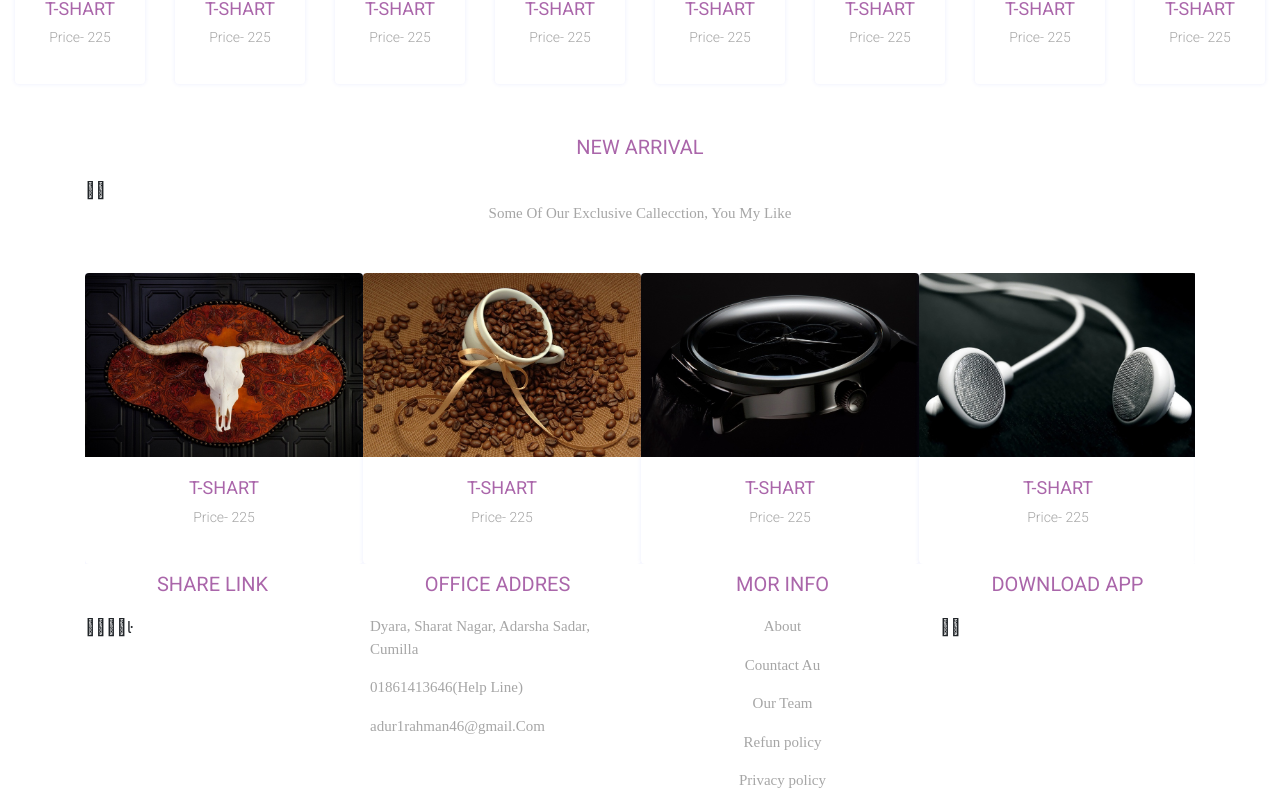
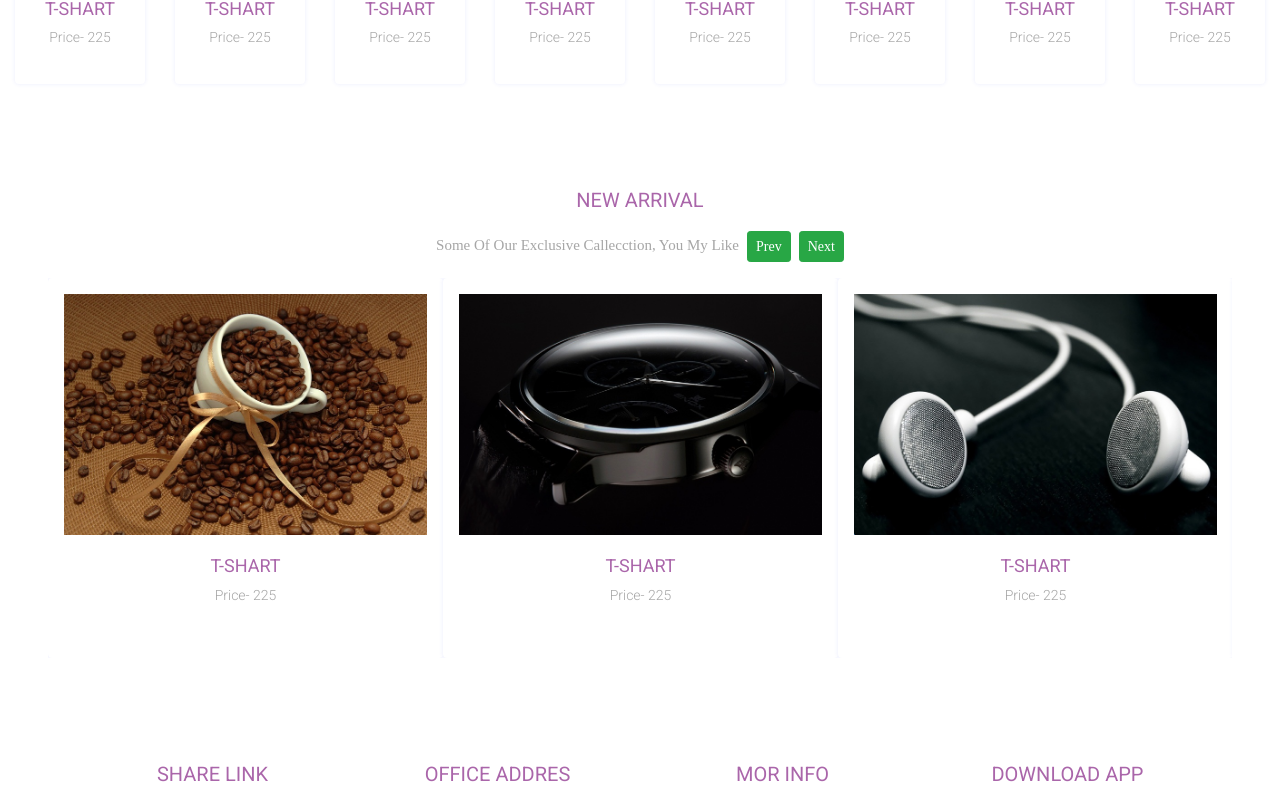
Before and after one commit to abdur1rahman/ecocmusersite, a React (Create React App) app: page / in a window 1280 px wide. Shown: the part 1556-2360 px from the top of the page. Built offline with nearby package versions, Linux system fonts and the light colour scheme.

Commit message:
add react slick prev and next button add

```diff
--- a/src/Component/common/Footer.js
+++ b/src/Component/common/Footer.js
@@ -5,7 +5,7 @@ class Footer extends Component {
     render() {
         return (
             <Fragment>
-                <Container>
+                <Container className="mt-5">
                     <Row>
                     <Col xl={3} lg={3} md={3} sm={6}xs={6}>
                             <p className="sectionTitle"> SHARE LINK</p>
--- a/src/Component/home/NewAraibal.js
+++ b/src/Component/home/NewAraibal.js
@@ -1,5 +1,5 @@
 import React, {Component} from 'react';
-import { Container,Card} from "react-bootstrap";
+import { Container,Card,Button} from "react-bootstrap";
 import Slider from "react-slick";
 import "slick-carousel/slick/slick.css";
 import "slick-carousel/slick/slick-theme.css";
@@ -9,14 +9,28 @@ import ProductItem2 from "../../asset/images/portfolio-08.jpg";
 import ProductItem3 from "../../asset/images/portfolio-09.jpg";
 
 class NewAraibal extends Component {
+  constructor(props){
+    super(props)
+    this.next=this.next.bind(this);
+    this.previous=this.previous.bind(this);
+  }
+
+  next(){
+    this.slider.slickNext();
+  }
+  previous(){
+    this.slider.slickPrev();
+  }
+
     render() {
-        var settings = {
+
+        const settings = {
           dots: false,
           infinite: true,
-      autoplySpeed:3000,
-      autoply:true,
+          autoplay: true,
+          autoplaySpeed: 3000,
           speed: 500,
-      slidesToShow: 4,
+          slidesToShow: 3,
           slidesToScroll: 1,
           initialSlide: 0,
           responsive: [
@@ -26,7 +40,7 @@ class NewAraibal extends Component {
             slidesToShow: 4,
             slidesToScroll: 1,
             infinite: true,
-            dots: true
+            dots: false,
           }
         },
         {
@@ -47,14 +61,17 @@ class NewAraibal extends Component {
       ]
     };
         return (
-            <Container className="mt-5">
+            <Container fluid={true} className="mt-5 p-5">
                     <p className="sectionTitle">NEW ARRIVAL</p>
-                    <i class="fas fa-angle-right"></i>
-                    <i class="fas fa-angle-left"></i>
-                    <p className="sectionSubtitle mb-5">Some Of Our Exclusive Callecction, You My Like </p>
-                    <Slider {...settings}>
+
+                    <p className="sectionSubtitle">Some Of Our Exclusive Callecction, You My Like
+                    <Button variant="success btn-sm ml-2" onClick={this.previous}>Prev</Button>
+                    <Button variant="success btn-sm ml-2 "onClick={this.next}>Next</Button>
+                     </p>
+
+          <Slider ref={c=>(this.slider=c)}  {...settings}>
             <div>
-              <Card className="imageBox card1">
+              <Card className="imageBox card1 p-3">
                   <img src={ProductItem}/>
                       <Card.Body>
                          <h1 className="productName">T-SHART</h1>
@@ -63,7 +80,7 @@ class NewAraibal extends Component {
                 </Card>
             </div>
             <div>
-              <Card className="imageBox card1">
+              <Card className="imageBox card1 p-3">
                   <img src={ProductItem1}/>
                       <Card.Body>
                          <h1 className="productName">T-SHART</h1>
@@ -72,7 +89,7 @@ class NewAraibal extends Component {
                 </Card>
             </div>
             <div>
-            <Card className="imageBox card1">
+            <Card className="imageBox card1 p-3">
                   <img src={ProductItem2}/>
                       <Card.Body>
                          <h1 className="productName">T-SHART</h1>
@@ -81,7 +98,7 @@ class NewAraibal extends Component {
                 </Card>
             </div>
             <div>
-            <Card className="imageBox card1">
+            <Card className="imageBox card1 p-3">
                   <img src={ProductItem3}/>
                       <Card.Body>
                          <h1 className="productName">T-SHART</h1>
@@ -93,7 +110,7 @@ class NewAraibal extends Component {
 
 
             <div>
-            <Card className="imageBox card1">
+            <Card className="imageBox card1 p-3">
                   <img src={ProductItem3}/>
                       <Card.Body>
                          <h1 className="productName">T-SHART</h1>
```
Lines whose indentation alone changed are shown as unchanged.
